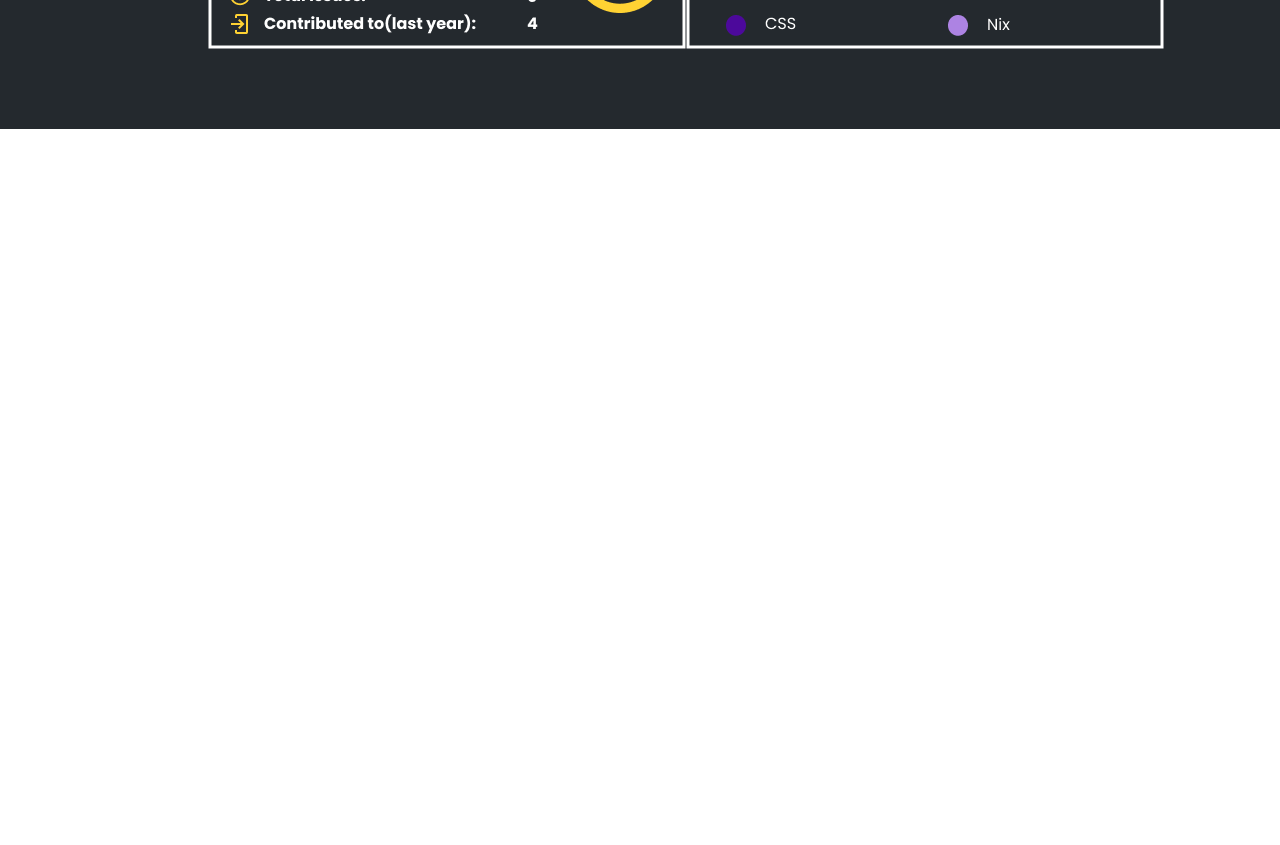
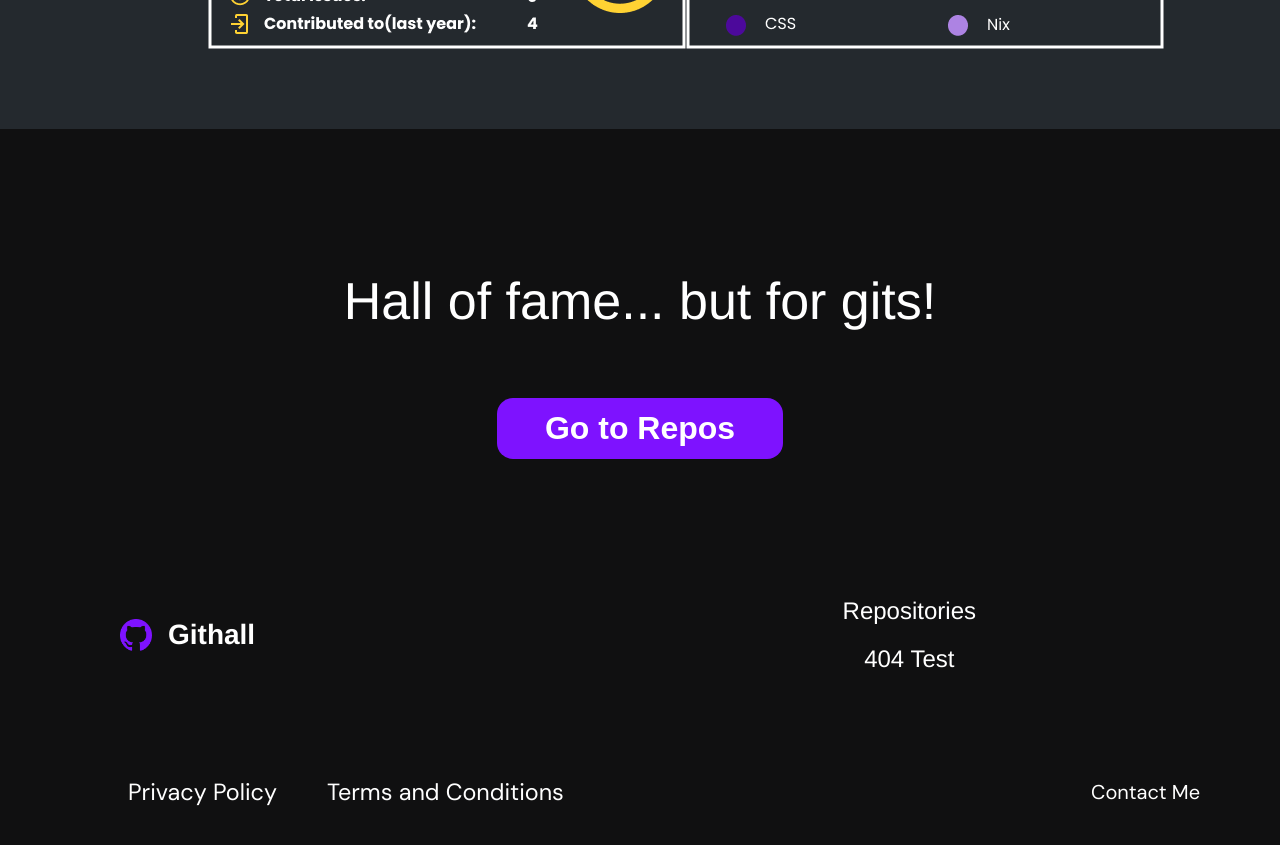
Before and after one commit to Ranecodes/AltschoolVueExam, a Vue app: page / in a window 1280 px wide. Shown: the part 1040-1885 px from the top of the page. Before the commit the page ends 1169 px from the top, so only its background shows below. Built offline with nearby package versions, Linux system fonts and the light colour scheme.

Commit message:
404 page done

```diff
--- a/src/App.vue
+++ b/src/App.vue
@@ -9,10 +9,11 @@
 import NavBar from './components/NavBar.vue'
 
 
+
 export default {
   name: 'App',
   components: {
-    NavBar
+    NavBar,
   }
 }
 </script>
--- /dev/null
+++ b/src/components/FooterBar.vue
@@ -0,0 +1,55 @@
+<template>
+    <!-- Footer Bar -->
+    <footer>
+            <div class="footer-container">
+                <div class="footer-section-left">
+                    <h3>Privacy Policy</h3>
+                    <h3>Terms and Conditions</h3>
+                </div>
+                <div class="footer-section-right">
+                    <a href="mailto: ranehobasi@gmail.com">Contact Me</a>
+                </div>
+            </div>
+    </footer>
+</template>
+
+<style>
+footer {
+    font-family: "DM Sans", sans-serif;
+    background-color: #101011;
+  justify-content: space-between;
+  align-items: center;
+}
+.footer-container{
+    display: flex;
+    justify-content: space-between;
+    align-items: center;
+    padding: 1rem 5rem;
+    font-size: 20px;
+
+}
+.footer-section-left {
+  display: flex;
+  justify-content: flex-start;
+  color: #fff;
+  padding-left: 3rem;
+}
+
+.footer-section-right {
+  display: flex;
+  justify-content: flex-end;
+  align-items: center;
+}
+
+.footer-section-right a {
+  color: #fff;
+  text-decoration: none;
+  font-size: 20px;
+  font-family: "DM Sans", sans-serif;
+}
+
+.footer-section-left h3 {
+  margin-right: 50px;
+  font-weight: 400;
+}
+</style>
--- a/src/components/HomePage.vue
+++ b/src/components/HomePage.vue
@@ -51,6 +51,35 @@
         <img class="git-stats" :src="require('/src/assets/git-stats.png') " alt="Github Stats">
         <img class="lang-stats" :src="require('/src/assets/lang-stats.png')" alt="Language stats">
     </div>
+    <div class="before-footer-section">
+        <div class="b4-ft-top">
+            <h1>Hall of fame... but for gits!</h1>
+            <button>
+                <RouterLink to="/repos">Go to Repos</RouterLink>
+            </button>
+        </div>
+        <div class="b4-ft-bottom">
+            <RouterLink class="logo" to="/">
+                <img :src="require('/src/assets/bi_github.png')" alt="logo" />
+                <h3>Githall</h3>
+            </RouterLink>
+            <div class="b4-ft-links">
+                <RouterLink to="/repos">Repositories</RouterLink>
+                <RouterLink to="//:notFound(.*)">404 Test</RouterLink>
+            </div>
+        </div>
+    </div>
+    <footer>
+            <div class="footer-container">
+                <div class="footer-section-left">
+                    <h3>Privacy Policy</h3>
+                    <h3>Terms and Conditions</h3>
+                </div>
+                <div class="footer-section-right">
+                    <a href="mailto: ranehobasi@gmail.com">Contact Me</a>
+                </div>
+            </div>
+    </footer>
   </div>
 </template>
 
@@ -158,4 +187,91 @@ export default {
 .lang-stats{
     padding-right: 3rem;
 }
+
+
+          /* Before Footer Section */
+.before-footer-section{
+    background-color: #101011;
+    padding-top: 30px;
+    padding-bottom: 55px;
+}
+.b4-ft-top h1{
+    font-size: 3.25rem;
+    font-weight: 400;
+    padding-top: 4.8125rem;
+    padding-bottom: 2rem;
+}
+.b4-ft-top button{
+    font-family: "Poppins", sans-serif;
+    background-color: #7E12FF;
+    color: #fff;
+    border: none;
+    padding: 0.75rem 3rem;
+    border-radius: 1rem;
+    font-size: 2rem;
+    font-weight: 700;
+    cursor: pointer;
+    transition: all 0.3s ease-out;
+}
+
+.b4-ft-bottom{
+    display:flex;
+    justify-content: space-between;
+    align-items: center;
+    padding-top: 8rem;
+}
+
+.b4-ft-links{
+    display:flex;
+    flex-direction: column;
+    justify-content: space-between;
+    line-height: 2.0;
+    font-size: 24px;
+    padding-right: 19rem;
+}
+
+.logo{
+    padding-left: 7.5rem;
+}
+
+     /* Footer Section */
+
+     footer {
+    font-family: "DM Sans", sans-serif;
+    background-color: #101011;
+  justify-content: space-between;
+  align-items: center;
+}
+.footer-container{
+    display: flex;
+    justify-content: space-between;
+    align-items: center;
+    padding: 1rem 5rem;
+    font-size: 20px;
+
+}
+.footer-section-left {
+  display: flex;
+  justify-content: flex-start;
+  color: #fff;
+  padding-left: 3rem;
+}
+
+.footer-section-right {
+  display: flex;
+  justify-content: flex-end;
+  align-items: center;
+}
+
+.footer-section-right a {
+  color: #fff;
+  text-decoration: none;
+  font-size: 20px;
+  font-family: "DM Sans", sans-serif;
+}
+
+.footer-section-left h3 {
+  margin-right: 50px;
+  font-weight: 400;
+}
 </style>
--- a/src/components/NotFound.vue
+++ b/src/components/NotFound.vue
@@ -1,8 +1,9 @@
 <template>
-    <div>
-        <h1>404</h1>
-        <p>Page not found</p>
-        <RouterLink to="/">Go back to home</RouterLink>
+    <div class="not-found">
+        <!-- <h1 class="fade-in">404</h1>
+        <p class="fade-in">Page not found</p> -->
+        <img :src="require('/src/assets/Frame1.png')" alt="404 bot">
+        <RouterLink class="btn" to="/">Go back to home</RouterLink>
     </div>
 </template>
 
@@ -14,5 +15,65 @@ export default {
     components: {
         RouterLink,
     },
+};
+</script>
+
+<style>
+.not-found {
+    display: flex;
+    flex-direction: column;
+    justify-content: center;
+    align-items: center;
+    height: 100%;
 }
-</script>
+
+.fade-in {
+    font-size: 64px;
+    color: #fff;
+    animation: fadeIn 1s ease-out;
+}
+
+@keyframes fadeIn {
+    0% {
+        opacity: 0;
+        transform: scale(0.5);
+    }
+
+    100% {
+        opacity: 1;
+        transform: scale(1);
+    }
+}
+
+.btn {
+    animation: bounce 2s ease-in-out infinite;
+    font-family: "Poppins", sans-serif;
+    background-color: #7E12FF;
+    color: #fff;
+    border: none;
+    margin-top: 4rem;
+    padding: 1rem 3rem;
+    border-radius: 1rem;
+    font-size: 2rem;
+    font-weight: 700;
+    cursor: pointer;
+    transition: transform 0.3s ease-in-out;
+}
+
+.btn:hover {
+    transform: scale(1.1);
+}
+
+@keyframes bounce {
+    0% {
+        transform: translateY(0);
+    }
+
+    50% {
+        transform: translateY(-10px);
+    }
+
+    100% {
+        transform: translateY(0);
+    }
+}</style>
```
Also changed, not shown: src/assets/Frame.png (added), src/assets/Frame1.png (added).
